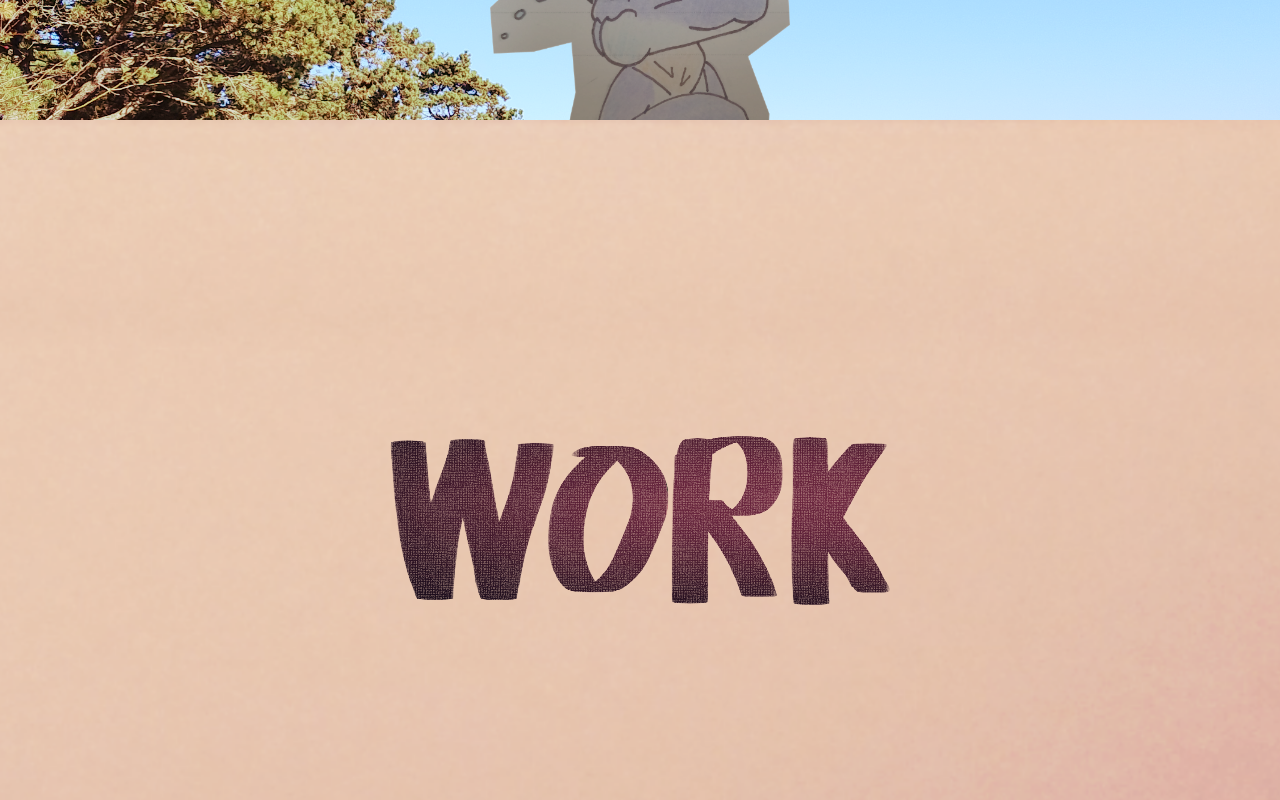
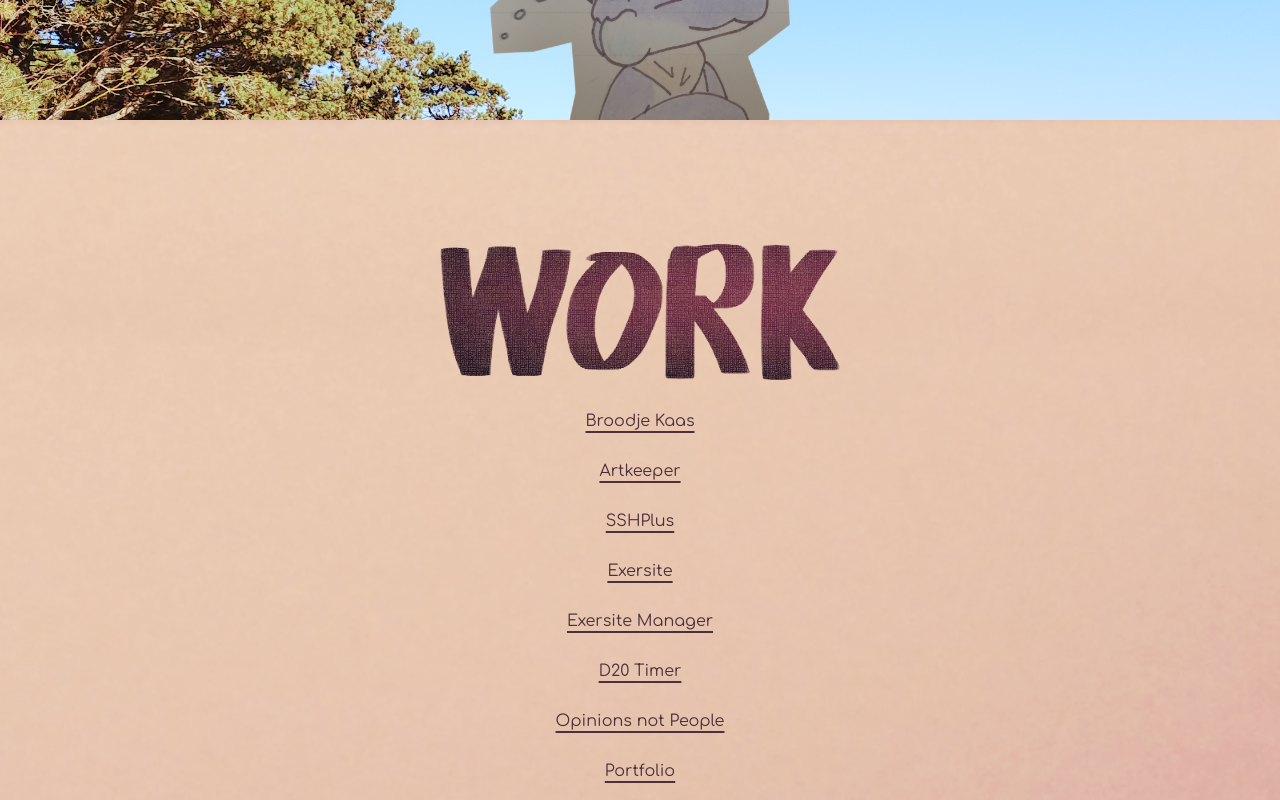
Before and after one commit to AxiDreamdragon/axidragon.github.io, a React (Create React App) app: page / in a window 1280 px wide. Shown: the part 1480-2280 px from the top of the page. Built offline with nearby package versions, Linux system fonts and the light colour scheme; a web font is replaced by a local one.

Commit message:
Create WorkIndex

```diff
--- a/public/style.css
+++ b/public/style.css
@@ -15,7 +15,6 @@ body {
 	bottom: 0;
 	-ms-overflow-style: none;
 	scrollbar-width: none;
-	color: white;
 }
 
 body::-webkit-scrollbar {
--- a/src/App.tsx
+++ b/src/App.tsx
@@ -2,16 +2,13 @@ import './App.css';
 
 import { useEffect } from 'react';
 
-import ImageSlide from '@components/ImageSlide/ImageSlide';
 import StartScreen from '@components/screens/StartScreen';
+import IntroScreen from '@components/screens/IntroScreen';
+import WorkIndex from '@components/screens/WorkIndex';
 import FullContentDisplayer from '@/components/FullContentDisplayer/FullContentDisplayer';
 
-import workText from '@/assets/text/workMarker.png';
-
-import polaroid from '@/assets/polaroid.webp';
 import onDesktop from './utility/onDesktop';
 import PROJECTS from './data/projects';
-import IntroScreen from './components/screens/IntroScreen';
 
 function App() {
   useEffect(() => {
@@ -59,18 +56,7 @@ function App() {
       {onDesktop() && <FullContentDisplayer />}
       <StartScreen />
       <IntroScreen />
-      <ImageSlide imageSource={polaroid}>
-        <div style={{
-          display: 'flex',
-          justifyContent: 'center',
-          alignItems: 'center',
-          height: '100vh',
-          width: '100%',
-        }}>
-          <img src={workText} style={{ width: '100%', maxWidth: 'min(70%, 500px)' }} />
-          {/* TODO: Add some index here, for easy navigating */}
-        </div>
-      </ImageSlide>
+      <WorkIndex />
       {PROJECTS.map((project, _) => project.getProjectSlide())}
       {/* TODO: add contact slide. also some easy way to get to it, i suppose. */}
     </div >
--- a/src/components/ImageSlide/ImageSlide.tsx
+++ b/src/components/ImageSlide/ImageSlide.tsx
@@ -4,11 +4,15 @@ import styles from './ImageSlide.module.css';
 type Props = {
 	imageSource: string;
 	children?: React.ReactNode;
+	id?: string;
 }
 
-const ImageSlide: React.FC<Props> = ({ imageSource, children }) => {
+const ImageSlide: React.FC<Props> = ({ imageSource, children, id = '' }) => {
 	return (
-		<div className={styles.container} style={{ backgroundImage: `url(${imageSource})` }}>
+		<div
+			className={styles.container}
+			style={{ backgroundImage: `url(${imageSource})` }}
+			{...(id && { id })}>
 			{children}
 		</div>
 	);
--- a/src/components/ProjectSlide/ProjectSlide.tsx
+++ b/src/components/ProjectSlide/ProjectSlide.tsx
@@ -7,15 +7,16 @@ type Props = {
 	backgroundImage: string;
 	headerImage: string;
 	children?: React.ReactNode;
+	id: string;
 	//TODO: Add an easy way to add links to the project's page, source code or playable game (if allowed/possible)
 	//TODO: Just, what info is important also? Date?
 	//I probably just want to create some 'Project' data class containing all this info, so that
 	//in the app component I can just pass an array of all projects and map them
 }
 
-const ProjectSlide: React.FC<Props> = ({ backgroundImage, headerImage, children }) => {
+const ProjectSlide: React.FC<Props> = ({ backgroundImage, headerImage, children, id = '' }) => {
 	return (
-		<ImageSlide imageSource={backgroundImage}>
+		<ImageSlide imageSource={backgroundImage} id={id}>
 			<PolaroidDivider>
 				<img src={headerImage} className='polaroid-header' />
 			</PolaroidDivider>
--- /dev/null
+++ b/src/components/screens/WorkIndex.module.css
@@ -0,0 +1,29 @@
+.container {
+	display: flex;
+	flex-direction: column;
+	justify-content: center;
+	align-items: center;
+	height: 100vh;
+	width: 100%;
+	font-size: min(16px, calc(0.8vw + 0.8vh));
+}
+
+.workText {
+	width: min(100%, 50vh);
+	max-width: min(70%, 500px);
+	margin-bottom: 2vh;
+}
+
+.clickable {
+	cursor: pointer;
+	color: #4c2f3a;
+	text-decoration: underline;
+	text-underline-offset: 0.3em;
+	text-decoration-thickness: 0.1em;
+	transition: all 0.3s var(--animation-curve);
+}
+
+.clickable:hover {
+	text-underline-offset: 0.5em;
+	font-weight: bold;
+}
--- a/src/components/screens/WorkIndex.tsx
+++ b/src/components/screens/WorkIndex.tsx
@@ -1,20 +1,40 @@
 import polaroid from '@/assets/polaroid.webp';
 import workText from '@/assets/text/workMarker.png';
 import ImageSlide from '../ImageSlide/ImageSlide';
+import PROJECTS from '@/data/projects';
+import styles from './WorkIndex.module.css';
+import { useEffect, useRef } from 'react';
+
+type ProjectSlides = { [key: string]: HTMLElement };
 
 const WorkIndex = () => {
-	<ImageSlide imageSource={polaroid}>
-		<div style={{
-			display: 'flex',
-			justifyContent: 'center',
-			alignItems: 'center',
-			height: '100vh',
-			width: '100%',
-		}}>
-			<img src={workText} style={{ width: '100%', maxWidth: 'min(70%, 500px)' }} />
-			{/* TODO: Add some index here, for easy navigating */}
-		</div>
-	</ImageSlide>
+	const projectSlides = useRef({} as ProjectSlides);
+
+	useEffect(() => {
+		PROJECTS.forEach((project, _) => {
+			projectSlides.current[project.getName()] = document.getElementById(project.getName()) as HTMLElement;
+		});
+	}, []);
+
+	const handleClick = (name: string) => {
+		projectSlides.current[name].scrollIntoView({ behavior: 'smooth' });
+	};
+
+	return (
+		<ImageSlide imageSource={polaroid}>
+			<div className={styles.container}>
+				<img src={workText} className={styles.workText} />
+				{/* TODO: Add some index here, for easy navigating */}
+				{PROJECTS.map((project, index) => (
+					<p
+						key={index}
+						onClick={() => handleClick(project.getName())}
+						className={styles.clickable}
+					>{project.getName()}</p>
+				))}
+			</div>
+		</ImageSlide>
+	);
 }
 
 export default WorkIndex;
--- a/src/models/Project.tsx
+++ b/src/models/Project.tsx
@@ -61,6 +61,7 @@ export default class Project {
 		return (
 			<ProjectSlide
 				key={id}
+				id={this.name}
 				backgroundImage={backgroundImage}
 				headerImage={headerImage}
 			>
```
